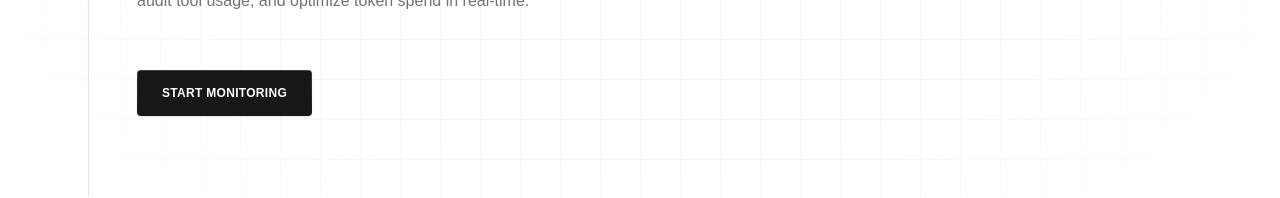
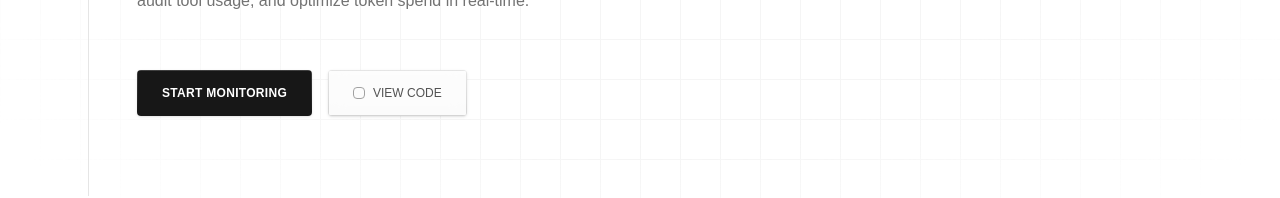
Before and after one commit to JaimeenMakavana/agent-vis, a Next.js app: page / in a window 1280 px wide. Shown: the part 481-679 px from the top of the page. Built offline with nearby package versions, Linux system fonts and the light colour scheme.

Commit message:
Add 'VIEW CODE' CTA to Hero component for GitHub repository access; remove trailing whitespace in VisualizationPitch component for cleaner code.

```diff
--- a/src/components/home/hero.tsx
+++ b/src/components/home/hero.tsx
@@ -63,6 +63,20 @@ export function Hero() {
                 START MONITORING
               </a>
             </PrimaryCtaFrame>
+            <PrimaryCtaFrame
+              tone="light"
+              className="w-full transition-all hover:from-neutral-300 hover:to-neutral-400 sm:w-auto"
+            >
+              <a
+                href="https://github.com/JaimeenMakavana/agent-vis"
+                target="_blank"
+                rel="noreferrer"
+                className="flex h-full w-full items-center justify-center gap-2 rounded-[1px] bg-white/90 pt-3.5 pb-3.5 pr-6 pl-6 text-center text-xs font-medium text-neutral-600 backdrop-blur-sm transition-colors hover:text-black"
+              >
+                <span className="h-3 w-3 rounded-sm border border-neutral-400" />
+                VIEW CODE
+              </a>
+            </PrimaryCtaFrame>
           </div>
         </div>
       </Container>
```
Also changed, not shown: src/components/home/visualization-pitch.tsx (line endings or trailing spaces).
